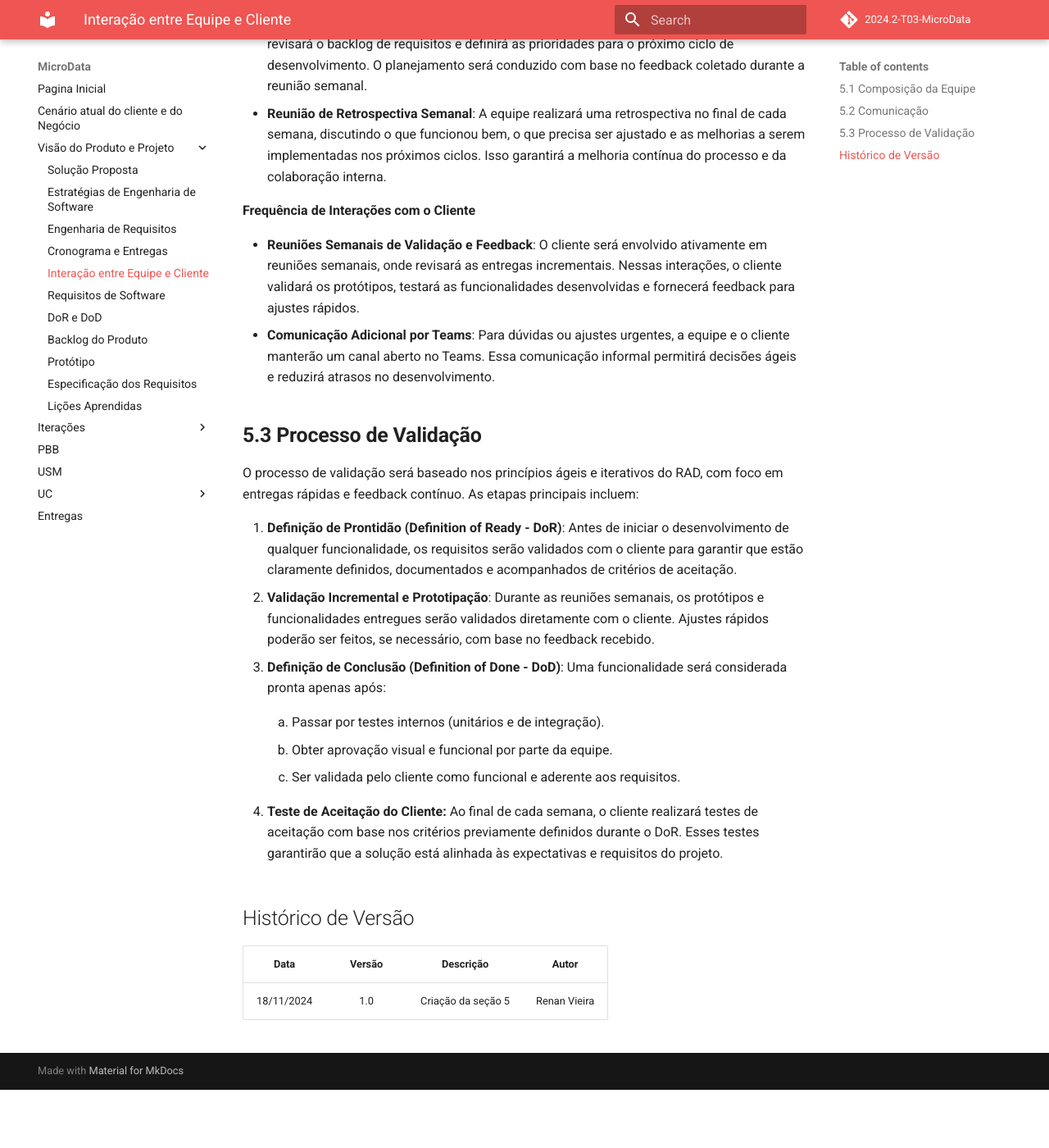
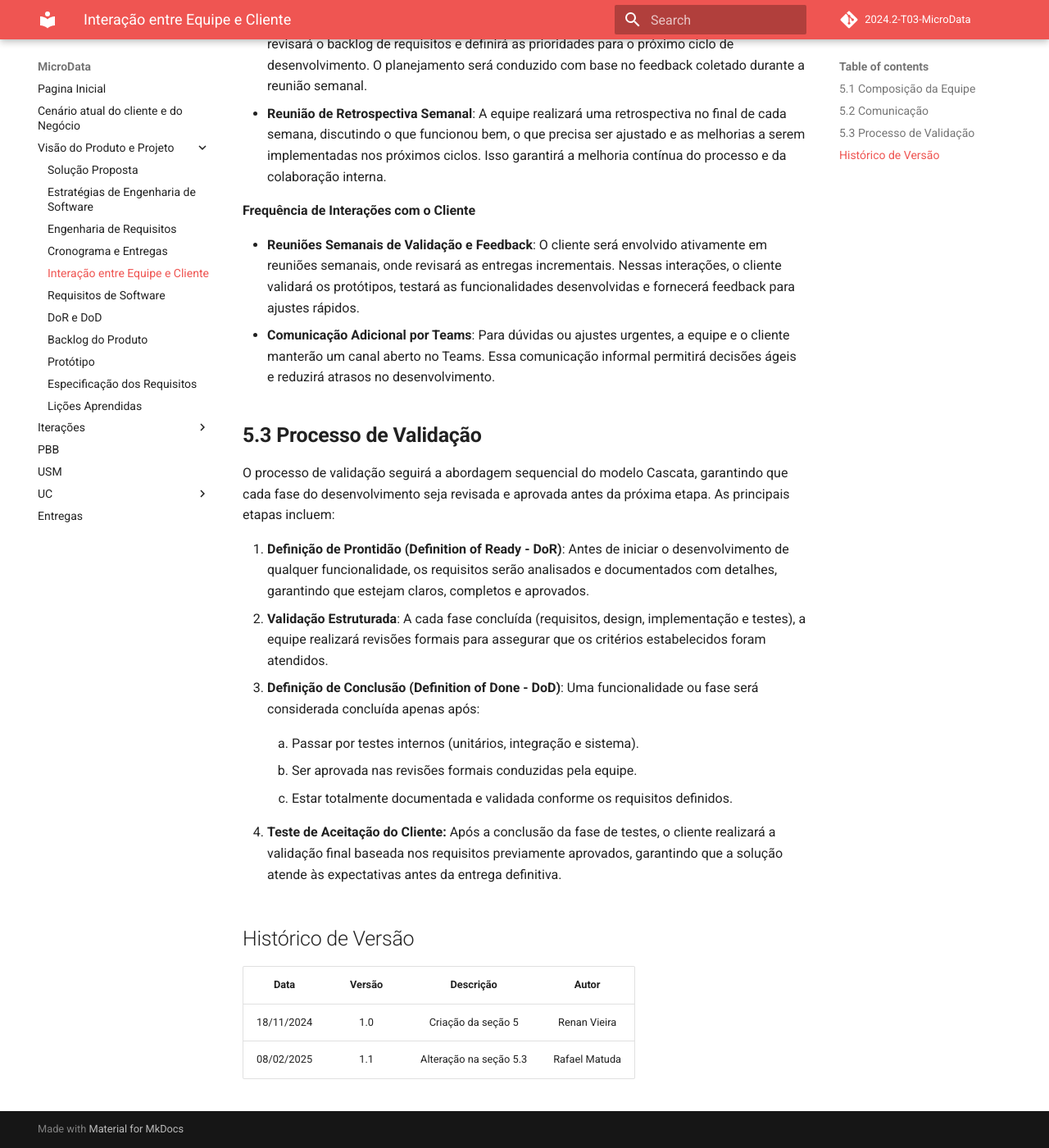
Before and after one commit to storch7/2024.2-T03-MicroData, an MkDocs documentation site: the page built from docs/visao_produto_projeto/interacao.md, in a window 1280 px wide and 1400 px high, scrolled down 1259 px. Shown: the whole window at 82% size. Built offline with MkDocs 1.6.1 and Material for MkDocs 9.7.7, drawn with Linux system fonts in a browser that asks for light colours; comment, search, counter and statistics services are not loaded; before the commit the page ends 2588 px from its top, so only the background shows below that.

Commit message:
Alteração na seção 5.3 (PAG interação entre equipe e Cliente

```diff
--- a/docs/visao_produto_projeto/interacao.md
+++ b/docs/visao_produto_projeto/interacao.md
@@ -67,22 +67,23 @@
 
 ## **5.3 Processo de Validação**
 
-O processo de validação será baseado nos princípios ágeis e iterativos do RAD, com foco em entregas rápidas e feedback contínuo. As etapas principais incluem:
+O processo de validação seguirá a abordagem sequencial do modelo Cascata, garantindo que cada fase do desenvolvimento seja revisada e aprovada antes da próxima etapa. As principais etapas incluem:
 
-1. **Definição de Prontidão (Definition of Ready - DoR)**: Antes de iniciar o desenvolvimento de qualquer funcionalidade, os requisitos serão validados com o cliente para garantir que estão claramente definidos, documentados e acompanhados de critérios de aceitação.
-2. **Validação Incremental e Prototipação**: Durante as reuniões semanais, os protótipos e funcionalidades entregues serão validados diretamente com o cliente. Ajustes rápidos poderão ser feitos, se necessário, com base no feedback recebido.
-3. **Definição de Conclusão (Definition of Done - DoD)**: Uma funcionalidade será considerada pronta apenas após:
+1. **Definição de Prontidão (Definition of Ready - DoR)**: Antes de iniciar o desenvolvimento de qualquer funcionalidade, os requisitos serão analisados e documentados com detalhes, garantindo que estejam claros, completos e aprovados.
+2. **Validação Estruturada**: A cada fase concluída (requisitos, design, implementação e testes), a equipe realizará revisões formais para assegurar que os critérios estabelecidos foram atendidos.
+3. **Definição de Conclusão (Definition of Done - DoD)**: Uma funcionalidade ou fase será considerada concluída apenas após:
 
-    1. Passar por testes internos (unitários e de integração).
+    1. Passar por testes internos (unitários, integração e sistema).
 
-    2. Obter aprovação visual e funcional por parte da equipe.
+    2. Ser aprovada nas revisões formais conduzidas pela equipe.
 
-    3. Ser validada pelo cliente como funcional e aderente aos requisitos.
+    3. Estar totalmente documentada e validada conforme os requisitos definidos.
 
-4. **Teste de Aceitação do Cliente:** Ao final de cada semana, o cliente realizará testes de aceitação com base nos critérios previamente definidos durante o DoR. Esses testes garantirão que a solução está alinhada às expectativas e requisitos do projeto.
+4. **Teste de Aceitação do Cliente:** Após a conclusão da fase de testes, o cliente realizará a validação final baseada nos requisitos previamente aprovados, garantindo que a solução atende às expectativas antes da entrega definitiva.
 
 ##  Histórico de Versão
 
 | **Data** | **Versão** | **Descrição** | **Autor** |
 | :------: | :--------: | :----------:  | :-------: |
 | 18/11/2024 | 1.0 | Criação da seção 5 | Renan Vieira |
+| 08/02/2025 | 1.1 | Alteração na seção 5.3 | Rafael Matuda |
```
